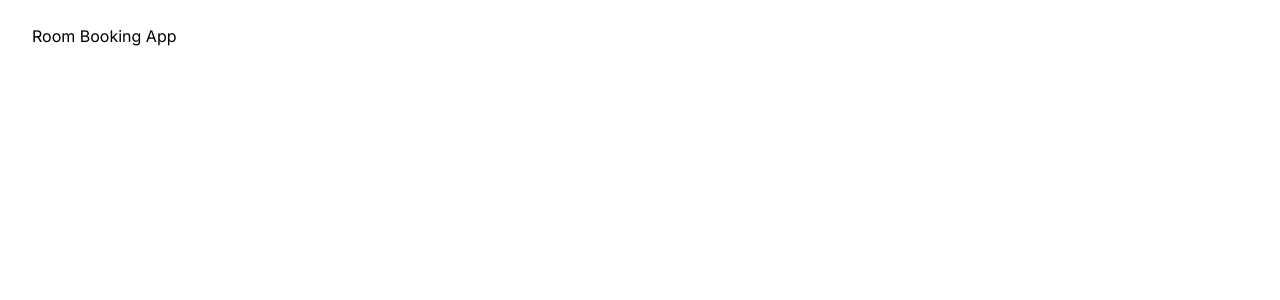
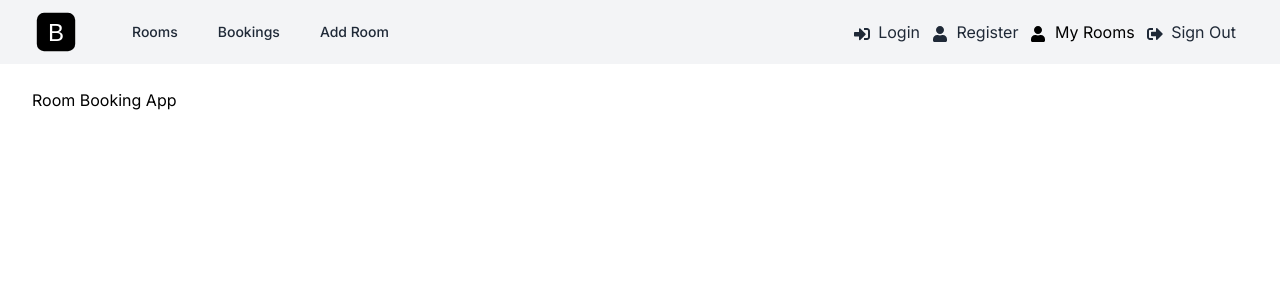
Before and after one commit to aditya-narayan-sahoo/book-rooms, a Next.js app: page / in a window 1280 px wide. Shown: the top 300 px of the page. Built offline with nearby package versions, Linux system fonts and the light colour scheme.

Commit message:
Add Header Component

```diff
--- a/app/layout.jsx
+++ b/app/layout.jsx
@@ -1,6 +1,6 @@
 import { Inter } from "next/font/google";
-import "../assets/styles/globals.css";
-
+import "@/assets/styles/globals.css";
+import Header from "@/components/Header";
 const inter = Inter({ subsets: ["latin"] });
 export const metadata = {
   title: "Book Rooms",
@@ -12,6 +12,7 @@ export default function RootLayout({ children }) {
   return (
     <html lang="en">
       <body className={inter.className}>
+        <Header />
         <main className="mx-auto max-w-7xl px-4 py-6 sm:px-6 lg:px-8">
           {children}
         </main>
--- /dev/null
+++ b/components/Header.jsx
@@ -0,0 +1,95 @@
+import Image from "next/image";
+import Link from "next/link";
+import logo from "@/assets/images/logo.svg";
+import { FaUser, FaSignInAlt, FaSignOutAlt, FaBuilding } from "react-icons/fa";
+const Header = () => {
+  return (
+    <header className="bg-gray-100">
+      <nav className="mx-auto max-w-7xl px-4 sm:px-6 lg:px-8">
+        <div className="flex h-16 items-center justify-between">
+          <div className="flex items-center">
+            <Link href="/">
+              <Image
+                className="h-12 w-12"
+                src={logo}
+                alt="Bookit"
+                priority={true}
+              />
+            </Link>
+            <div className="hidden md:block">
+              <div className="ml-10 flex items-baseline space-x-4">
+                <Link
+                  href="/"
+                  className="rounded-md px-3 py-2 text-sm font-medium text-gray-800 hover:bg-gray-700 hover:text-white"
+                >
+                  Rooms
+                </Link>
+                <Link
+                  href="/bookings.html"
+                  className="rounded-md px-3 py-2 text-sm font-medium text-gray-800 hover:bg-gray-700 hover:text-white"
+                >
+                  Bookings
+                </Link>
+                <Link
+                  href="/add-room.html"
+                  className="rounded-md px-3 py-2 text-sm font-medium text-gray-800 hover:bg-gray-700 hover:text-white"
+                >
+                  Add Room
+                </Link>
+              </div>
+            </div>
+          </div>
+          <div className="ml-auto">
+            <div className="ml-4 flex items-center md:ml-6">
+              <Link
+                href="login.html"
+                className="mr-3 text-gray-800 hover:text-gray-600"
+              >
+                <FaSignInAlt className="inline mr-1" /> Login
+              </Link>
+              <Link
+                href="register.html"
+                className="mr-3 text-gray-800 hover:text-gray-600"
+              >
+                <FaUser className="inline mr-1" /> Register
+              </Link>
+              <Link href="my-rooms.html">
+                <FaUser className="inline mr-1" /> My Rooms
+              </Link>
+              <Link
+                href="login.html"
+                className="mx-3 text-gray-800 hover:text-gray-600"
+              >
+                <FaSignOutAlt className="inline mr-1" /> Sign Out
+              </Link>
+            </div>
+          </div>
+        </div>
+      </nav>
+      <div className="md:hidden">
+        <div className="space-y-1 px-2 pb-3 pt-2 sm:px-3">
+          <Link
+            href="/"
+            className="block rounded-md px-3 py-2 text-base font-medium text-gray-800 hover:bg-gray-700 hover:text-white"
+          >
+            Rooms
+          </Link>
+          <Link
+            href="/bookings.html"
+            className="block rounded-md px-3 py-2 text-base font-medium text-gray-800 hover:bg-gray-700 hover:text-white"
+          >
+            Bookings
+          </Link>
+          <Link
+            href="/add-room.html"
+            className="block rounded-md px-3 py-2 text-base font-medium text-gray-800 hover:bg-gray-700 hover:text-white"
+          >
+            Add Room
+          </Link>
+        </div>
+      </div>
+    </header>
+  );
+};
+
+export default Header;
--- a/package.json
+++ b/package.json
@@ -9,9 +9,10 @@
     "lint": "next lint"
   },
   "dependencies": {
+    "next": "14.2.14",
     "react": "^18",
     "react-dom": "^18",
-    "next": "14.2.14"
+    "react-icons": "^5.3.0"
   },
   "devDependencies": {
     "postcss": "^8",
```
Also changed, not shown: assets/images/logo.svg (added), 1 other file (tests, documents, lock files or other folders).
